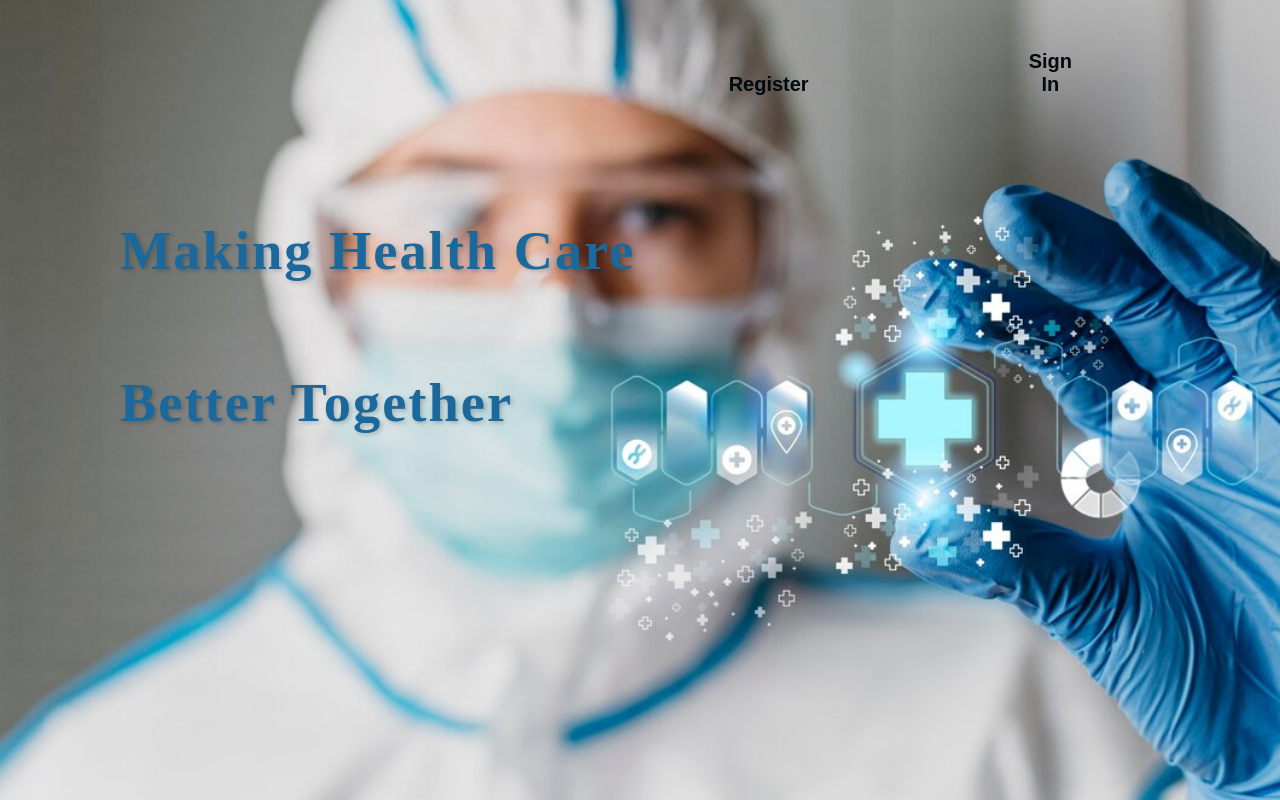
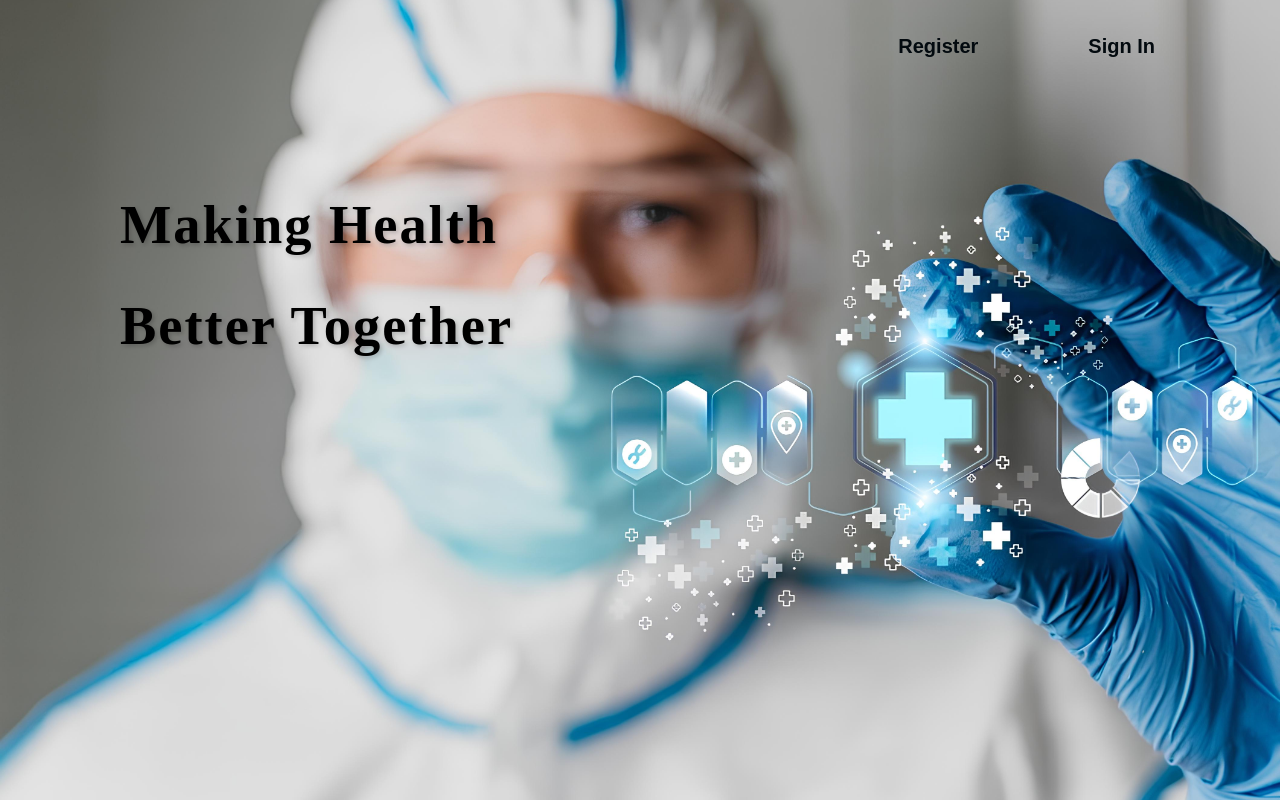
Before and after one commit to denmd/ehrs_frontend, a React (Create React App) app: page / in a window 1280 px wide. Built offline with nearby package versions, Linux system fonts and the light colour scheme.

Commit message:
home page style chnaged

```diff
--- a/src/Pages/Home/Home.css
+++ b/src/Pages/Home/Home.css
@@ -1,5 +1,6 @@
 .image-container {
-  background-image: url('img3.jpg');
+
+  background-image: url('double_upscaled.jpg');
   background-repeat: no-repeat;
   background-size: cover;
   background-position: center;
@@ -11,16 +12,19 @@
 
 
 .home-heading1 {
-  color:  #1b699c;
+  color: black;
   margin-left: 100px;
   margin-top: 200px;
 
 }
 .home-heading2 {
-  color:  #1b699c;
+  color: black;
   margin-left: 100px;
+
 }
-
+.home-heading1, .home-heading2 {
+  line-height: 0.2; /* Adjust this value as needed */
+}
 .gradient-text {
   background-clip: text;
   -webkit-background-clip: text;
@@ -36,23 +40,25 @@
   justify-content: flex-end;
   flex-wrap:nowrap;
   align-items: flex-end;
-  padding-right: 48px;
-  top:20px;
-  right:0;
+  padding-right: 45px;
+  top:15px;
+  right: 0;
+
 }
 .round-button:hover {
   background-color: #fcf7fa;
 
 }
 .round-button {
-padding: 30px 60px;
+padding: 20px 30px;
 color: #030a0f;
-border: none;
+border:none;
 border-radius: 12px;
 cursor: pointer;
 width: auto;
 text-align: center;
-margin-right:100px;
+margin-right:50px;
 font-size: 20px;
 background-color: transparent;
+
 }
--- a/src/Pages/Home/Home.js
+++ b/src/Pages/Home/Home.js
@@ -15,7 +15,7 @@ const Home = () => {
   return (
     <>
      <div className='image-container'>
-       <h1 className='home-heading1'>Making Health Care </h1><br/>
+       <h1 className='home-heading1'>Making Health</h1><br/>
        <h1 className='home-heading2'>Better Together </h1>
 
       <div className="button-container">
```
Also changed, not shown: src/Pages/Home/double_upscaled.jpg (added), src/Pages/Home/upscaled_image.jpg (added).
